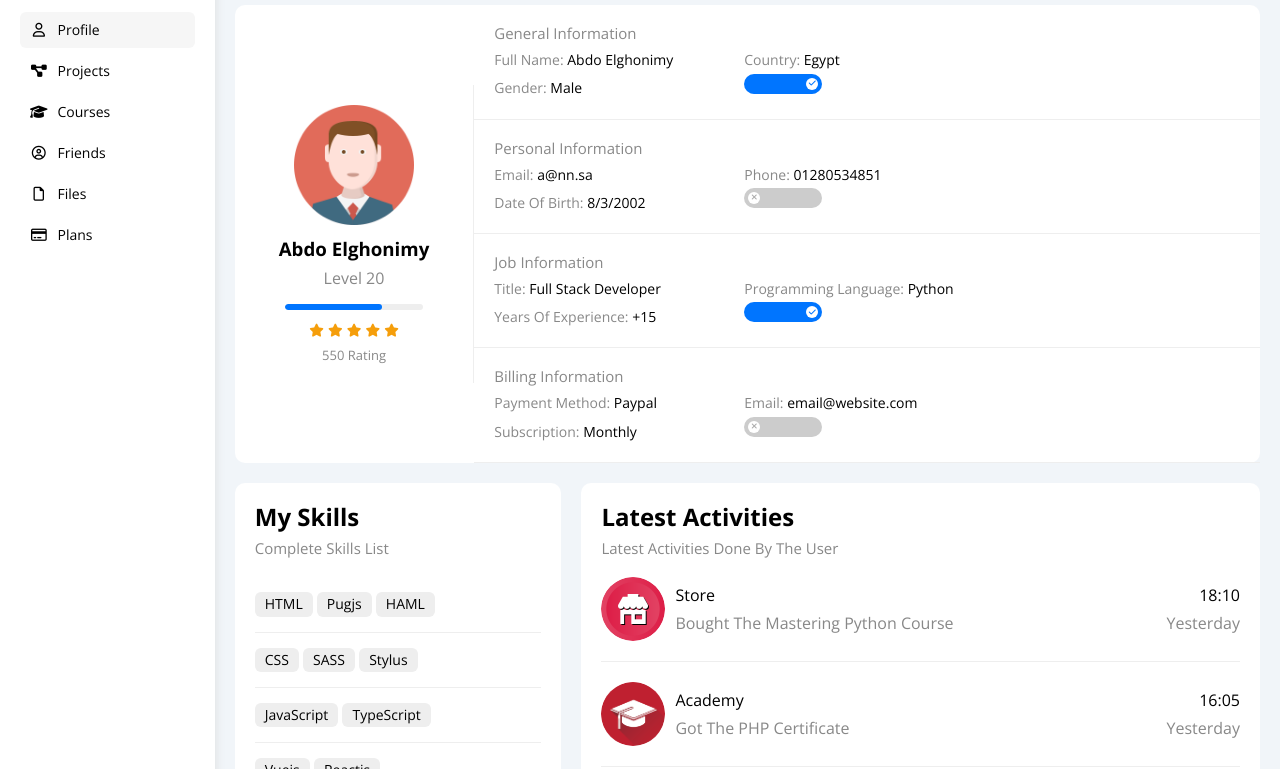
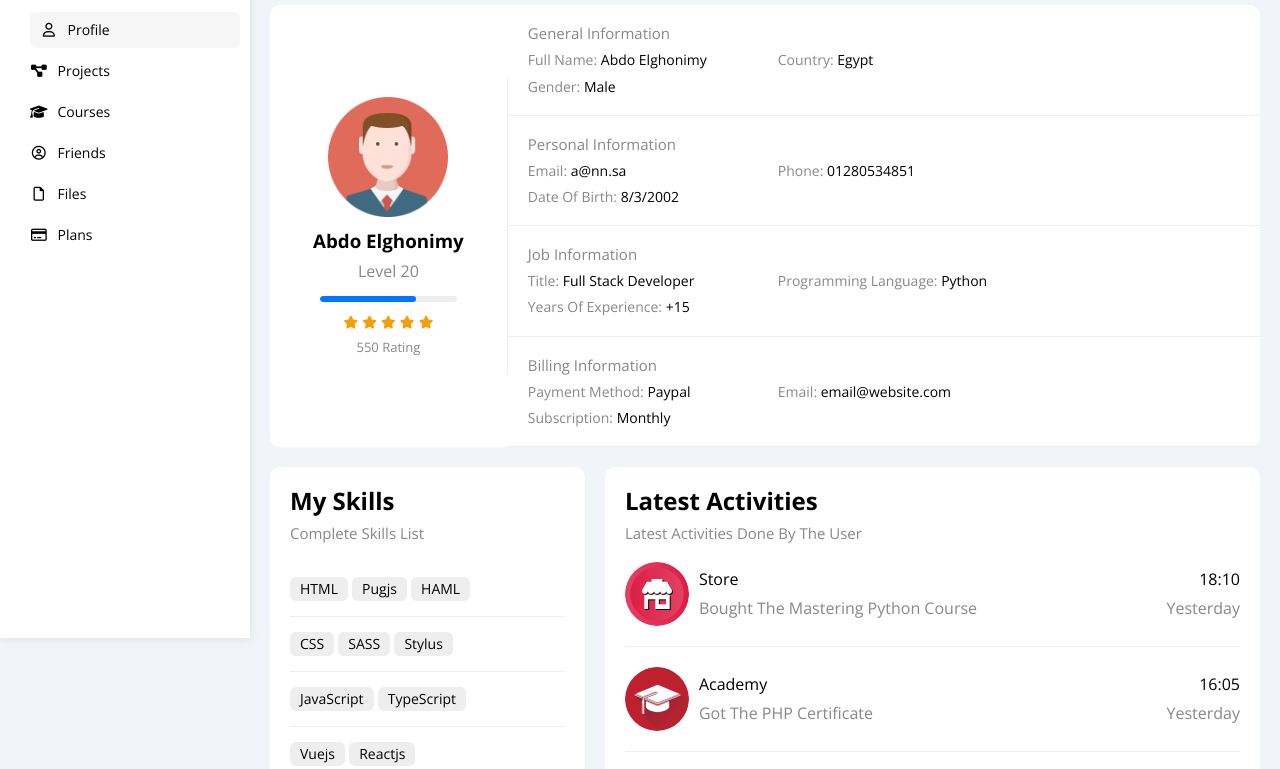
Before and after one commit to Abdo3638/Elghonimy-Dashboard, a plain HTML site: page profile.html in a window 1280 px wide. Shown: the part 162-931 px from the top of the page. Drawn offline with nearby package versions, Linux system fonts and the light colour scheme.

Commit message:
Removed Switchs From Profile Page And Made The Sidebar Fixed

```diff
--- a/css/dash.css
+++ b/css/dash.css
@@ -64,8 +64,13 @@ a {
 
 aside {
   width: 250px;
+  height: 100%;
   box-shadow: 0 0 10px #ddd;
   padding: 20px;
+  position: fixed;
+  top: 0;
+  left: 0;
+  z-index: 1;
 }
 
 aside > h3 {
@@ -103,6 +108,7 @@ aside ul li a {
 aside ul li:hover a,
 aside ul li .active {
   background-color: #f6f6f6;
+  transform: translateX(10px);
 }
 
 aside ul li span {
@@ -137,6 +143,13 @@ aside ul li span {
 
 .content {
   overflow: hidden;
+  margin-left: 250px;
+}
+
+@media (max-width: 767px) {
+  .content {
+    margin-left: 58px;
+  }
 }
 
 .content .head .search i {
@@ -159,6 +172,12 @@ aside ul li span {
 
 .head .search input:focus {
   width: 210px;
+}
+
+@media (max-width: 767px) {
+  .head .search input:focus {
+    width: 195px;
+  }
 }
 
 .head .search input::placeholder {
--- a/profile.html
+++ b/profile.html
@@ -18,7 +18,7 @@
   </head>
   <body>
     <div class="page d-flex">
-      <aside class="p-relative bg-white">
+      <aside class="bg-white">
         <h3 class="mt-0 p-relative txt-c">Elghonimy</h3>
         <ul>
           <li>
@@ -143,12 +143,6 @@
                   <span class="c-grey">Gender:</span>
                   <span>Male</span>
                 </div>
-                <div class="fs-14">
-                  <label>
-                    <input class="toggle-checkbox" type="checkbox" checked />
-                    <div class="toggle-switch"></div>
-                  </label>
-                </div>
               </div>
               <!-- End Information row -->
               <!-- Start Information row -->
@@ -165,12 +159,6 @@
                 <div class="fs-14">
                   <span class="c-grey">Date Of Birth:</span>
                   <span>8/3/2002</span>
-                </div>
-                <div class="fs-14">
-                  <label>
-                    <input class="toggle-checkbox" type="checkbox" />
-                    <div class="toggle-switch"></div>
-                  </label>
                 </div>
               </div>
               <!-- End Information row -->
@@ -189,12 +177,6 @@
                   <span class="c-grey">Years Of Experience:</span>
                   <span>+15</span>
                 </div>
-                <div class="fs-14">
-                  <label>
-                    <input class="toggle-checkbox" type="checkbox" checked />
-                    <div class="toggle-switch"></div>
-                  </label>
-                </div>
               </div>
               <!-- End Information row -->
               <!-- Start Information row -->
@@ -211,12 +193,6 @@
                 <div class="fs-14">
                   <span class="c-grey">Subscription:</span>
                   <span>Monthly</span>
-                </div>
-                <div class="fs-14">
-                  <label>
-                    <input class="toggle-checkbox" type="checkbox" />
-                    <div class="toggle-switch"></div>
-                  </label>
                 </div>
               </div>
               <!-- End Information row -->
```
Also changed, not shown: courses.html (+1 -1 lines), files.html (+1 -1 lines), friends.html (+1 -1 lines), index.html (+1 -1 lines), plans.html (+1 -1 lines), projects.html (+1 -1 lines), settings.html (+1 -1 lines).
